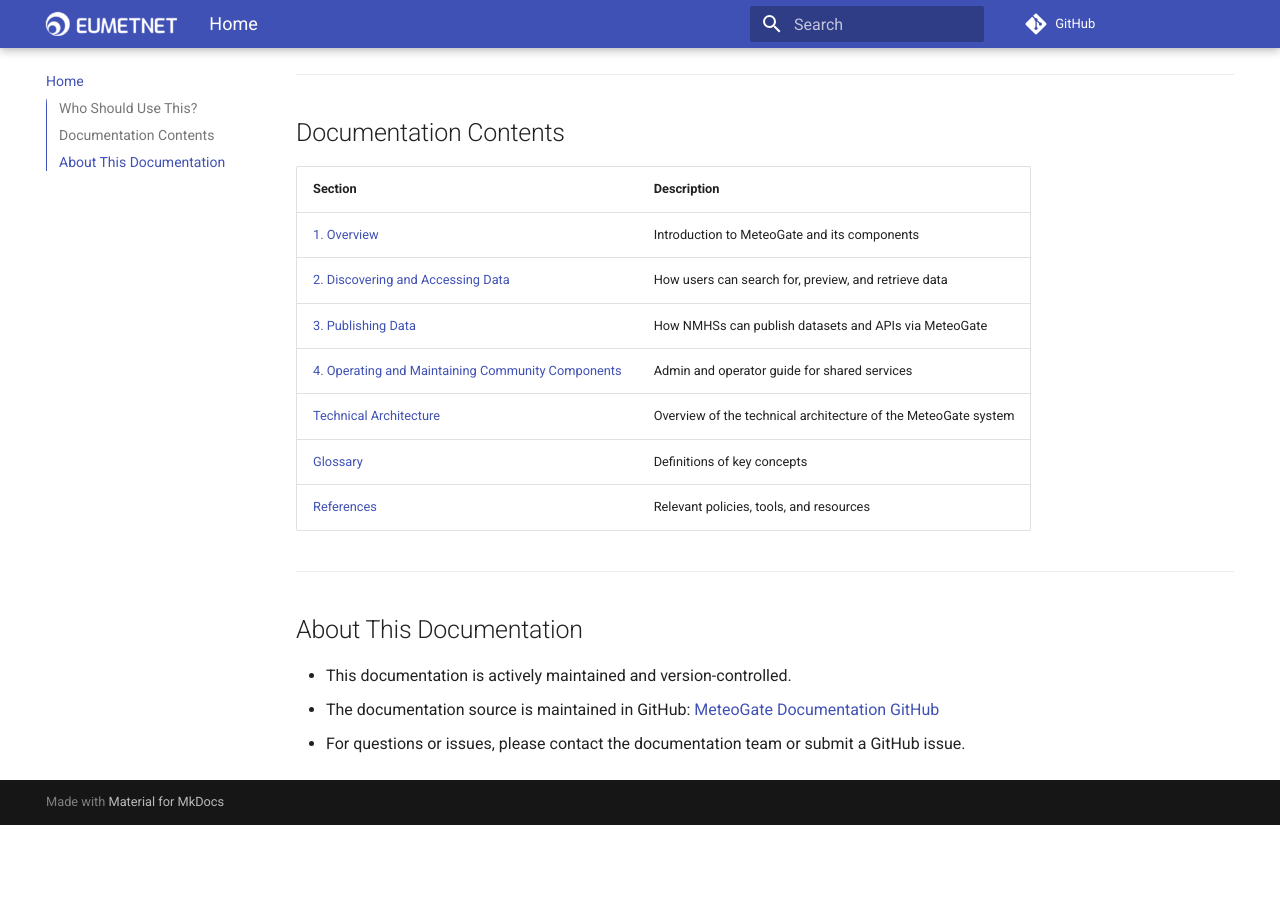
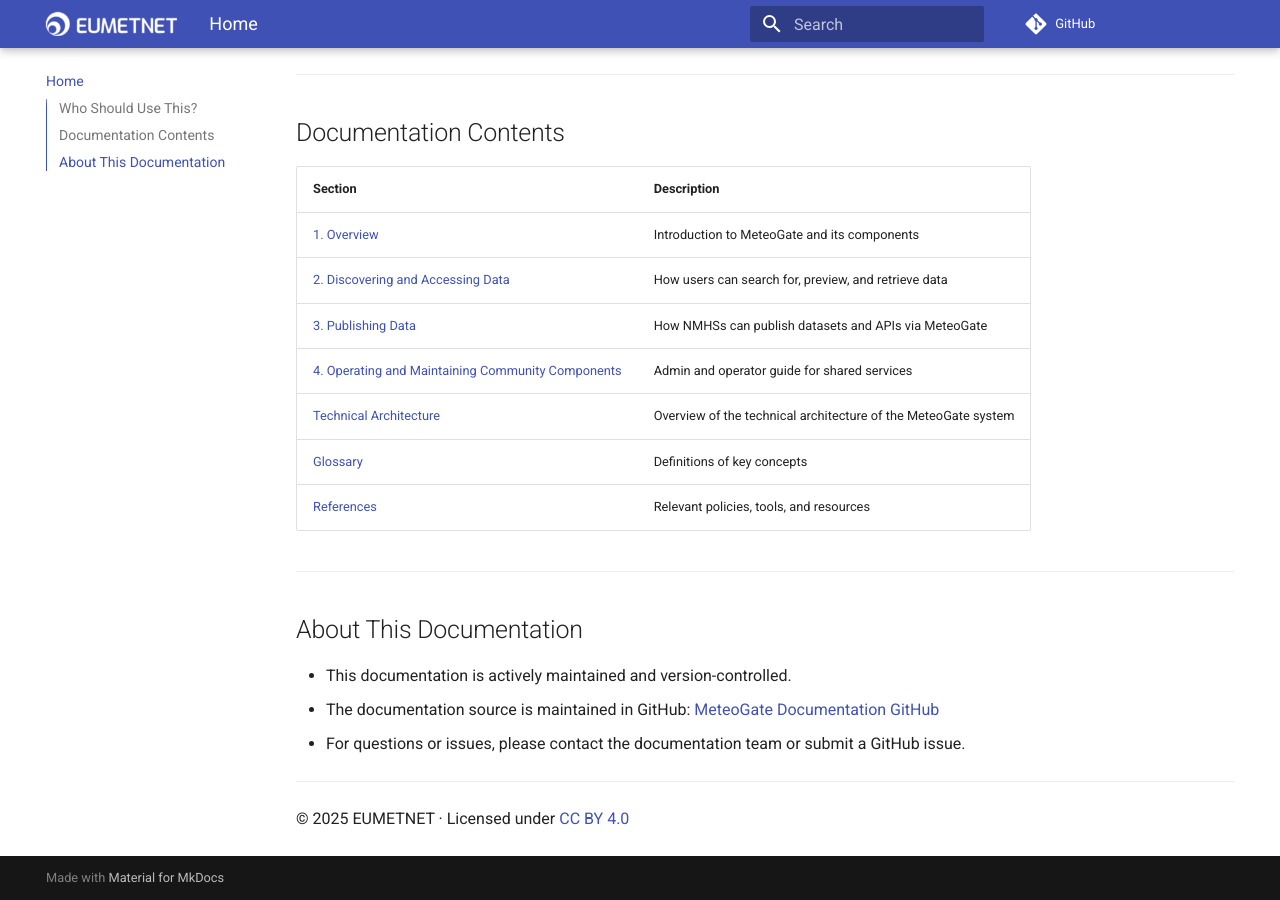
Before and after one commit to EUMETNET/meteogate-documentation, an MkDocs documentation site: the page built from docs/index.md, in a window 1280 px wide and 900 px high, scrolled down 641 px. Built offline with MkDocs 1.6.1 and Material for MkDocs 9.7.7, drawn with Linux system fonts in a browser that asks for light colours; comment, search, counter and statistics services are not loaded; before the commit the page ends 1466 px from its top, so only the background shows below that.

Commit message:
Update index.md

```diff
--- a/docs/index.md
+++ b/docs/index.md
@@ -37,3 +37,7 @@ This guide is designed for:
 - This documentation is actively maintained and version-controlled.
 - The documentation source is maintained in GitHub: [MeteoGate Documentation GitHub](https://github.com/EUMETNET/meteogate-documentation)
 - For questions or issues, please contact the documentation team or submit a GitHub issue.
+
+---
+
+© 2025 EUMETNET · Licensed under [CC BY 4.0](https://creativecommons.org/licenses/by/4.0/)
```
